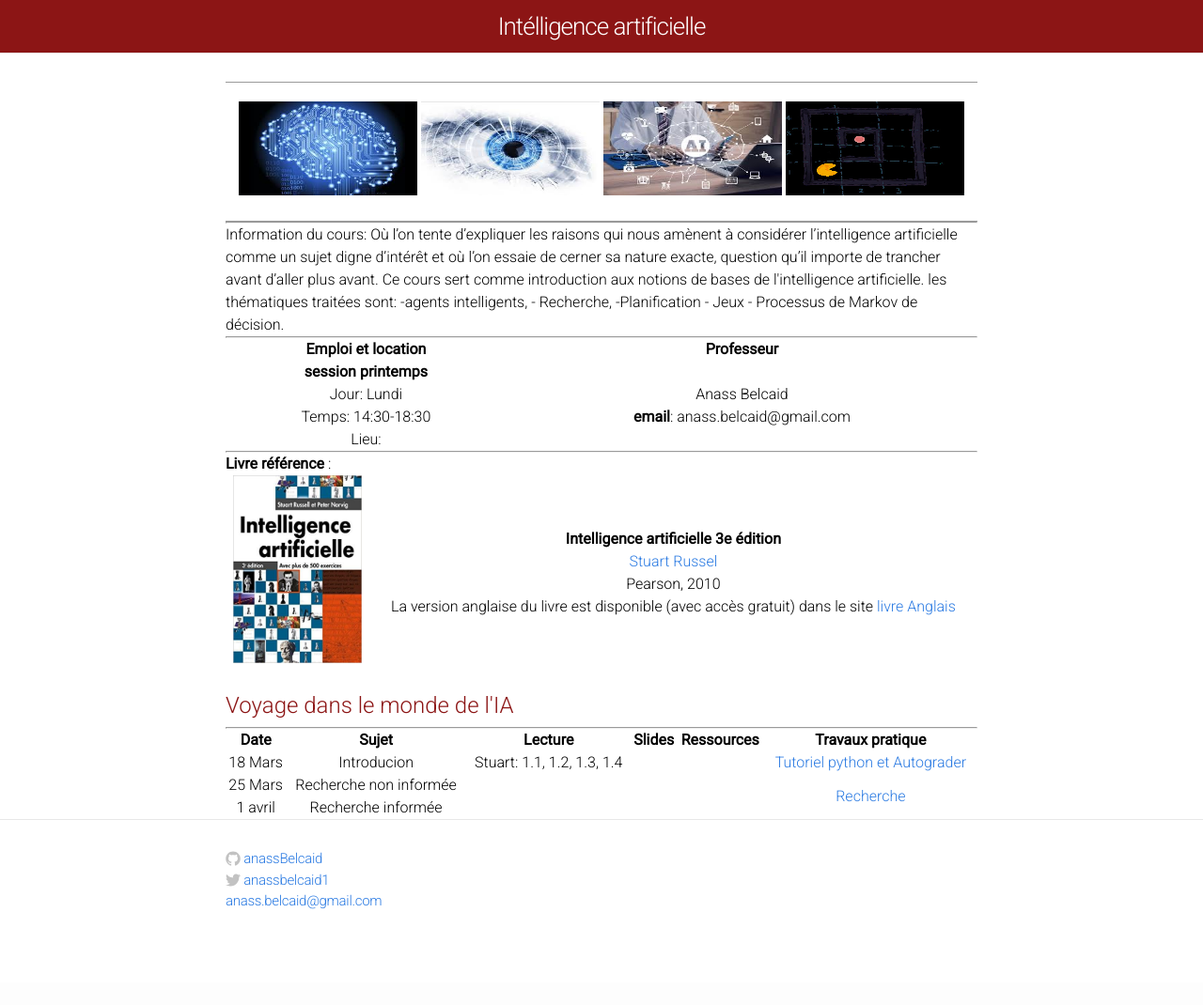
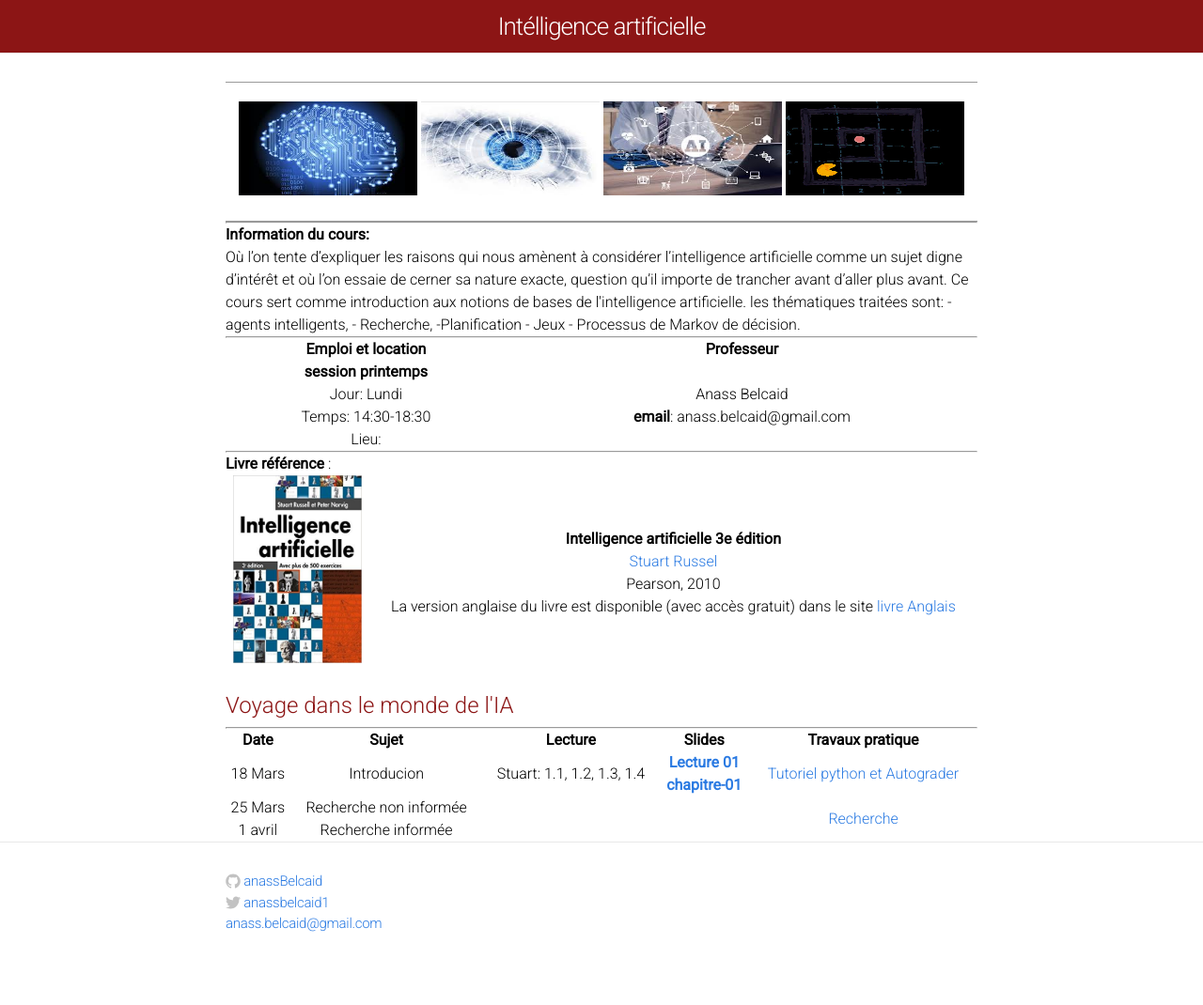
Before and after one commit to intelligenceartificielensaf/intelligenceartificielensaf.github.io, a Jekyll site: the page built from index.html, in a window 1280 px wide. Shown: the whole page at 94% size. Built offline with Jekyll 4.4.1, drawn with Linux system fonts in a browser that asks for light colours; before the commit the page ends 1046 px from its top, so only the background shows below that.

Commit message:
Book first chapter

```diff
--- a/index.html
+++ b/index.html
@@ -16,7 +16,7 @@ layout: default
 
 <hr>
   <div >
-  Information du cours:
+    <b>Information du cours:</b><br>
 Où l’on tente d’expliquer les raisons qui nous amènent à considérer l’intelligence
 artificielle comme un sujet digne d’intérêt et où l’on essaie de cerner sa nature
 exacte, question qu’il importe de trancher avant d’aller plus avant.
@@ -84,7 +84,6 @@ artificielle. les thématiques traitées sont: -agents intelligents, - Recherche
     <th>Sujet</th>
     <th>Lecture</th>
     <th> Slides </th>
-    <th>  Ressources </th>
     <th> Travaux pratique </th>
   </tr>
   <hr>
@@ -92,8 +91,11 @@ artificielle. les thématiques traitées sont: -agents intelligents, - Recherche
     <td>18 Mars</td>
     <td>Introducion</td>
     <td>Stuart: 1.1, 1.2, 1.3, 1.4</td>
-    <th>  </th>
-    <th>   </th>
+    <th> <a
+           href="https://github.com/intelligenceartificielensaf/intelligenceartificielensaf.github.io/blob/master/lectures/18_03_introduction.pdf">Lecture
+           01</a> <br>
+      <a
+           href="https://github.com/intelligenceartificielensaf/intelligenceartificielensaf.github.io/blob/master/lectures/AI_Introduction.pdf">chapitre-01</a> </th>
     <td rowspan="1">
       <a href="travaux_pratiques/introduction_python">
        Tutoriel python et Autograder
@@ -103,7 +105,6 @@ artificielle. les thématiques traitées sont: -agents intelligents, - Recherche
     <td>25 Mars</td>
     <td>Recherche non informée</td>
     <td></td>
-    <th>  </th>
     <th>   </th>
     <td rowspan="2">
       <a href="travaux_pratiques/introduction_python">
@@ -115,7 +116,6 @@ artificielle. les thématiques traitées sont: -agents intelligents, - Recherche
     <td>1 avril</td>
     <td>Recherche informée</td>
     <td></td>
-    <th>  </th>
     <th>   </th>
     </td>
   </tr>
```
Also changed, not shown: 1 other file.
